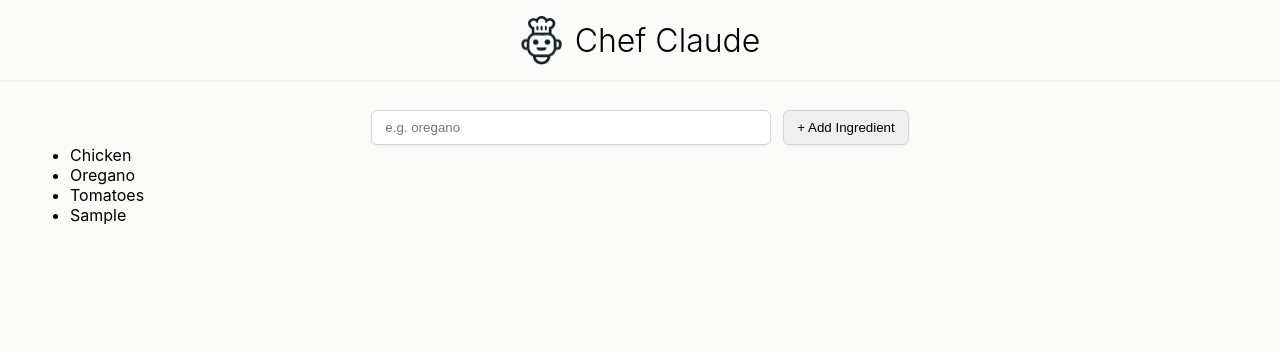
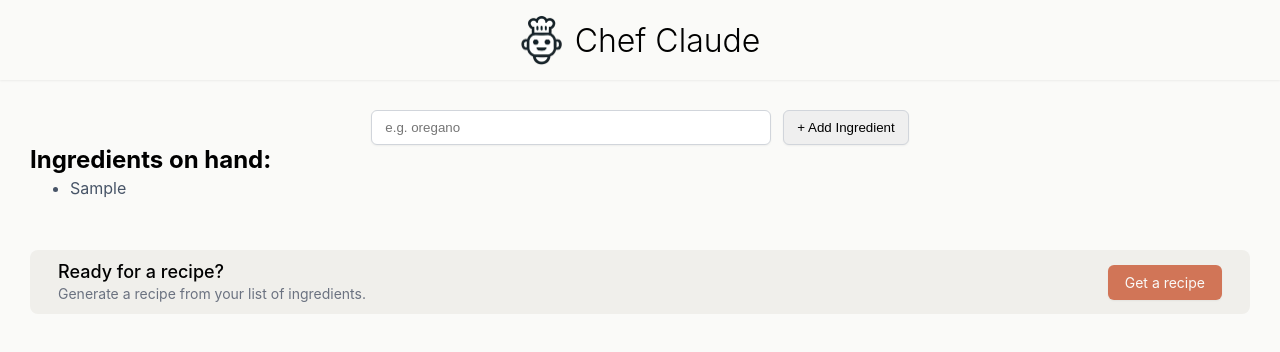
Before and after one commit to NicholasCloud4/Chef-Claude, a React app: page / in a window 1280 px wide. Both pictures are taken after typing "Sample" into the empty fields and a click on the button "+ Add Ingredient". Shown: the top 352 px of the page. Built offline with nearby package versions, Linux system fonts and the light colour scheme; the HTML template or start-up script is replaced by a standard one.

Commit message:
Conditionally rendered ingedients section of page

```diff
--- a/src/components/Main.jsx
+++ b/src/components/Main.jsx
@@ -2,22 +2,13 @@
 import styles from "./Main.module.css"
 
 export default function Main() {
-    /**
-     * Challenge: Update our app so that when the user enters a
-     * new ingredient and submits the form, it adds that new
-     * ingredient to our list!
-     */
 
-    const [ingredients, setIngredients] = React.useState(["Chicken", "Oregano", "Tomatoes"])
+    const [ingredients, setIngredients] = React.useState([])
 
     const ingredientsListItems = ingredients.map(ingredient => (
         <li key={ingredient}>{ingredient}</li>
     ))
 
-    /**
-     * Challenge: use form action instead of onSubmit to
-     * handle the data from the form
-     */
 
     function addIngredient(formData) {
         const newIngredient = formData.get("ingredient")
@@ -26,7 +17,7 @@
 
     return (
         <main>
-            <form className={styles.addIngredientForm} action={addIngredient} method="post" >
+            <form className={styles.addIngredientForm} action={addIngredient} >
                 <input
                     type="text"
                     placeholder="e.g. oregano"
@@ -36,7 +27,22 @@
                 <button>+ Add Ingredient</button>
             </form>
 
-            <ul>{ingredientsListItems}</ul>
+            {
+                ingredients.length > 0 ?
+                    <section>
+                        <h2>Ingredients on hand:</h2>
+                        <ul className={styles.ingredientsList} aria-live="polite">{ingredientsListItems}</ul>
+                        <div className={styles.getRecipeContainer}>
+                            <div>
+                                <h3>Ready for a recipe?</h3>
+                                <p>Generate a recipe from your list of ingredients.</p>
+                            </div>
+                            <button>Get a recipe</button>
+                        </div>
+                    </section>
+                    :
+                    <h3>Add some ingredients to get started!</h3>
+            }
 
         </main>
     )
--- a/src/components/Main.module.css
+++ b/src/components/Main.module.css
@@ -25,3 +25,45 @@
     padding: 9px 13px;
     box-shadow: 0px 1px 2px 0px rgba(0, 0, 0, 0.05);
 }
+
+ul.ingredientsList {
+    margin-bottom: 48px;
+}
+
+ul.ingredientsList>li {
+    color: #475467;
+    line-height: 28px;
+}
+
+.getRecipeContainer {
+    display: flex;
+    justify-content: space-between;
+    align-items: center;
+    border-radius: 8px;
+    background: #F0EFEB;
+    padding: 10px 28px;
+}
+
+.getRecipeContainer h3 {
+    font-size: 1.125rem;
+    font-weight: 500;
+    line-height: 24px;
+}
+
+.getRecipeContainer p {
+    color: #6B7280;
+    font-size: 0.875rem;
+    line-height: 20px;
+}
+
+.getRecipeContainer button {
+    border: none;
+    border-radius: 6px;
+    background: #D17557;
+    box-shadow: 0px 1px 2px 0px rgba(0, 0, 0, 0.05);
+    color: #FAFAF8;
+    padding: 9px 17px;
+    font-family: Inter, sans-serif;
+    font-size: 0.875rem;
+    cursor: pointer;
+}
```
